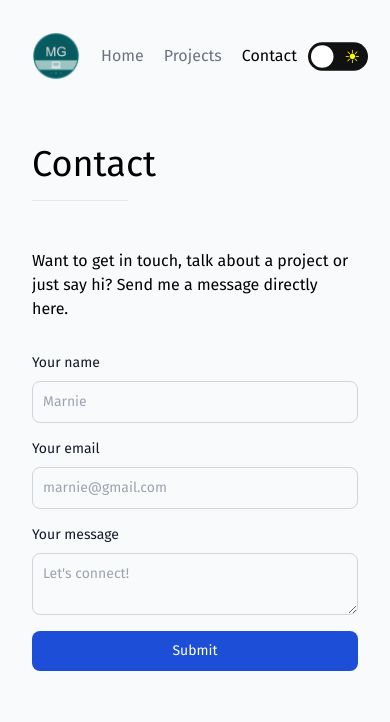
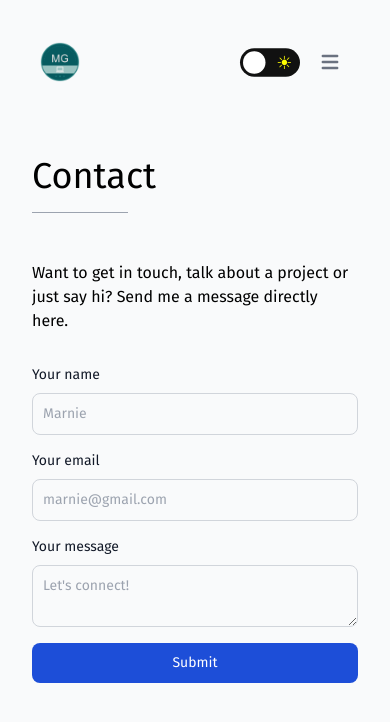
Before and after one commit to gouldie/gouldie.github.io, a Next.js app: page /contact in a window 390 px wide. Shown: the top 722 px of the page. Built offline with nearby package versions, Linux system fonts and the light colour scheme.

Commit message:
mobile navbar

```diff
--- a/components/Header.js
+++ b/components/Header.js
@@ -1,3 +1,4 @@
+import { useState } from 'react'
 import Link from 'next/link'
 import { useRouter } from 'next/router'
 import { useTheme } from 'next-themes'
@@ -5,28 +6,69 @@
 import { ClientOnly } from '@/components'
 
 export default function Header() {
+  const [showMobileMenu, setShowMobileMenu] = useState(false)
+
   return (
     <header className='my-container pt-8 pb-16'>
-      <nav className='flex justify-center items-center'>
-        <a href='#skip' className='sr-only'>
-          Skip to content
-        </a>
-
+      <nav className='border-gray-200 px-2 sm:px-4 py-2.5 rounded'>
+        <div className='flex flex-wrap justify-between items-center mx-auto'>
           <Link href='/'>
             <a>
-            <img className='w-12' src='/logo.png' />
+              <img className='w-10 md:w-12' src='/logo.png' />
             </a>
           </Link>
-
-        <div className='grow flex justify-center items-center'>
+          <div className='flex items-center md:order-2'>
+            <ClientOnly>
+              <ThemeToggle />
+            </ClientOnly>
+            <button
+              data-collapse-toggle='mobile-menu-4'
+              type='button'
+              className='inline-flex items-center ml-5 p-2 text-sm text-gray-500 rounded-lg md:hidden hover:bg-gray-100 focus:outline-none focus:ring-2 focus:ring-gray-200 dark:text-gray-400 dark:hover:bg-gray-700 dark:focus:ring-gray-600'
+              aria-controls='mobile-menu-4'
+              aria-expanded='false'
+              onClick={() => setShowMobileMenu(currentShowMobileMenu => !currentShowMobileMenu)}
+            >
+              <span className='sr-only'>Open main menu</span>
+              <svg
+                className='w-6 h-6'
+                fill='currentColor'
+                viewBox='0 0 20 20'
+                xmlns='http://www.w3.org/2000/svg'
+              >
+                <path
+                  fillRule='evenodd'
+                  d='M3 5a1 1 0 011-1h12a1 1 0 110 2H4a1 1 0 01-1-1zM3 10a1 1 0 011-1h12a1 1 0 110 2H4a1 1 0 01-1-1zM3 15a1 1 0 011-1h12a1 1 0 110 2H4a1 1 0 01-1-1z'
+                  clipRule='evenodd'
+                ></path>
+              </svg>
+              <svg
+                className='hidden w-6 h-6'
+                fill='currentColor'
+                viewBox='0 0 20 20'
+                xmlns='http://www.w3.org/2000/svg'
+              >
+                <path
+                  fillRule='evenodd'
+                  d='M4.293 4.293a1 1 0 011.414 0L10 8.586l4.293-4.293a1 1 0 111.414 1.414L11.414 10l4.293 4.293a1 1 0 01-1.414 1.414L10 11.414l-4.293 4.293a1 1 0 01-1.414-1.414L8.586 10 4.293 5.707a1 1 0 010-1.414z'
+                  clipRule='evenodd'
+                ></path>
+              </svg>
+            </button>
+          </div>
+          <div
+            className={`${
+              !showMobileMenu ? 'hidden' : ''
+            } justify-between items-center w-full md:flex md:w-auto md:order-1`}
+            id='mobile-menu-4'
+          >
+            <div className='flex flex-col mt-4 md:flex-row md:space-x-8 md:mt-0 md:text-sm md:font-medium'>
               <NavItem href='/' label='Home' />
               <NavItem href='/projects' label='Projects' />
               <NavItem href='/contact' label='Contact' />
             </div>
-
-        <ClientOnly>
-          <ThemeToggle />
-        </ClientOnly>
+          </div>
+        </div>
       </nav>
     </header>
   )
@@ -36,16 +78,15 @@
   const router = useRouter()
   const isSelected = router.asPath === href
 
+  const selectedClasses =
+    'block py-2 pr-4 pl-3 text-white bg-blue-700 rounded md:bg-transparent md:text-blue-700 md:p-0 dark:text-white'
+  const notSelectedClasses =
+    'block py-2 pr-4 pl-3 text-gray-700 border-b border-gray-100 hover:bg-gray-50 md:hover:bg-transparent md:border-0 md:hover:text-blue-700 md:p-0 md:dark:hover:text-white dark:text-gray-400 dark:hover:bg-gray-700 dark:hover:text-white md:dark:hover:bg-transparent dark:border-gray-700'
+
   return (
     <Link passHref href={href}>
       <a>
-        <span
-          className={`py-1.5 px-2.5 rounded-lg hover:bg-gray-200 dark:hover:bg-gray-700 ${
-            !isSelected ? 'text-gray-500' : ''
-          }`}
-        >
-          {label}
-        </span>
+        <span className={isSelected ? selectedClasses : notSelectedClasses}>{label}</span>
       </a>
     </Link>
   )
--- a/pages/contact.js
+++ b/pages/contact.js
@@ -56,7 +56,7 @@
     <Layout>
       <h1 className='text-4xl mb-4'>Contact</h1>
 
-      <hr className='w-24 mb-12' />
+      <hr className='w-24 mb-12 border-gray-400' />
 
       <p className='mb-8'>
         Want to get in touch, talk about a project or just say hi? Send me a message directly here.
```
Lines whose indentation alone changed are shown as unchanged.
